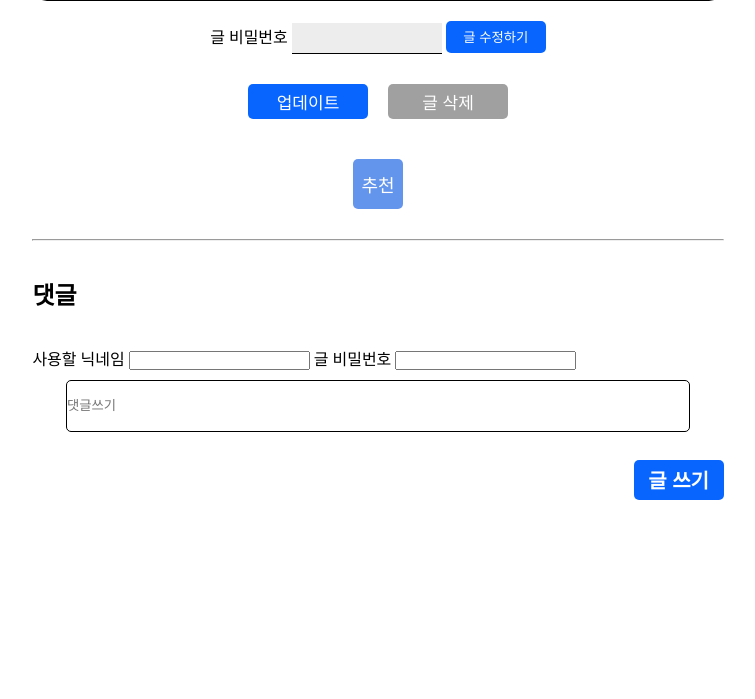
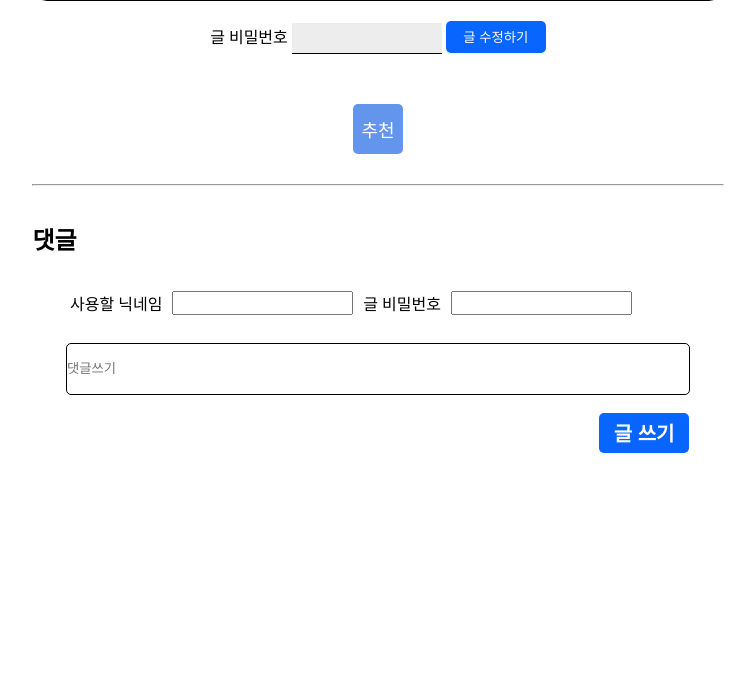
Before and after one commit to jewon0808/domsday, a Flask app: page /1/1/1 in a window 1280 px wide. Shown: the part 548-1247 px from the top of the page, without its empty margins (262-1017 px from the left). Run offline with Flask 3, Linux system fonts and the light colour scheme; data that the repository does not hold is empty; some libraries are stand-ins or nearby versions.

Commit message:
Add files via upload

```diff
--- a/homepage_team-homepage (2)/homepage_team-homepage/maruta2-main/static/post-testarea.css
+++ b/homepage_team-homepage (2)/homepage_team-homepage/maruta2-main/static/post-testarea.css
@@ -45,7 +45,7 @@ h1{
 }
 
 .createrArea{
-    display: flex;
+    display: none;
     justify-content: center;
     margin: 0px 10px;
 }
@@ -133,11 +133,19 @@ h1{
 .recommand form input:focus{
     outline:none;
 }
+.c{
+    display: flex;
+    justify-content: left;
+    margin: 0 4%;
+}
+.c label{
+    margin: 0 10px;
+}
 
 .b{
     display: flex;
     justify-content: center;
-    margin: 10px 0;
+    margin: 10px 0 0 0;
 }
 
 form #review{
@@ -152,9 +160,11 @@ form #review{
 .a{
     display: flex;
     justify-content: right;
+    margin: 0 5%;
 }
 
 #writetext{
+
     width: 90px;
     height: 40px;
     background-color: #0866ff;
--- a/homepage_team-homepage (2)/homepage_team-homepage/maruta2-main/static/post.js
+++ b/homepage_team-homepage (2)/homepage_team-homepage/maruta2-main/static/post.js
@@ -83,3 +83,33 @@ memu.addEventListener("mouseenter", function () {
 if (Math.floor(Math.random() * 10) >= 5) {
   document.querySelector(".king").style = "display:auto";
 }
+
+const createArea = document.querySelector(".createrAreaPw form");
+
+createArea.addEventListener("submit", function(event){
+  event.preventDefault()
+  const input = document.querySelector("#contentpw");
+  const pw = input.value;
+  const data = {
+    password: pw,
+  }
+
+  fetch("url",{
+    method: "post",
+    headers: {
+      "Content-Type": "application/Json",
+    },
+    body: JSON.stringify(data),
+  })
+  .then((res)=>{
+    return res.json();
+  })
+  .then((data)=>{
+    if(data.result == "true"){
+      const a = document.querySelector(".createrArea");
+      a.style.display = flex;
+    }else{
+      alert("글 비밀번호를 다시 확인해보세요.");
+    }
+  })
+});
--- a/homepage_team-homepage (2)/homepage_team-homepage/maruta2-main/static/post_list.js
+++ b/homepage_team-homepage (2)/homepage_team-homepage/maruta2-main/static/post_list.js
@@ -79,7 +79,3 @@ memu.addEventListener("mouseenter", function () {
     d.style.top = "44px";
   }
 });
-
-if (Math.floor(Math.random() * 10) >= 5) {
-  document.querySelector(".king").style = "display:auto";
-}
--- a/homepage_team-homepage (2)/homepage_team-homepage/maruta2-main/templates/post.html
+++ b/homepage_team-homepage (2)/homepage_team-homepage/maruta2-main/templates/post.html
@@ -76,7 +76,7 @@
             <!-- 글 비밀번호 성공하면 json result = "ture" munja-->
           <form action="{{ table }}/{{ title}}/{{id}}/password" method="post">
             <label for="contentpw">글 비밀번호</label>
-            <input type="password" id="contentpw" name="password">
+            <input type="password" id="contentpw" name="password" value="">
             <input type="submit" value="글 수정하기">
           </form>
         </div>
@@ -105,12 +105,13 @@
         <!-- 댓글 입력 창 -->
         <form action="/{{ table }}/{{ title }}/{{id}}/comment" method="post">
             <!-- nickname max hanguel 15 -->
-
+            <div class="c">
               <label for="nickname">사용할 닉네임</label>
               <input type="text" id="nickname" name="nickname" value="">
               <!-- password max english 30, hanguel 15 -->
               <label for="textpw">글 비밀번호</label>
               <input type="password" id="textpw" name="password">
+            </div>
               <br>
             <div class="b">
              <!-- article max hanguel 150 -->
```
Also changed, not shown: homepage_team-homepage (2)/homepage_team-homepage/maruta2-main/static/post.css (line endings or trailing spaces).
